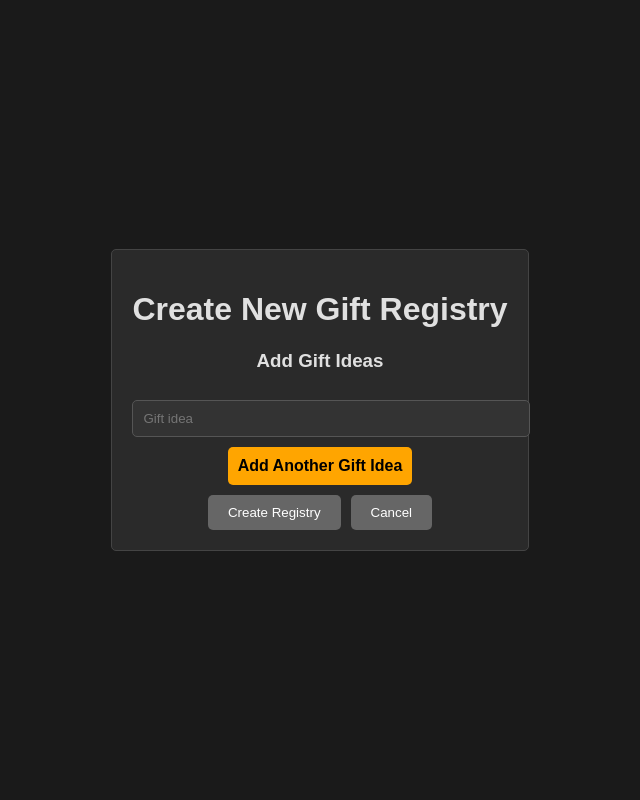
After one commit to WaRRatic/COMP353_Project, a PHP site: page /create_registry.php in a window 1280 px wide. The commit adds this page. Shown: the whole page, without its empty margins (320-960 px from the left). Run offline with PHP 8.4, Linux system fonts and the light colour scheme; the visitor is signed in with stand-in values (Sample User, id 1).

Commit message:
Created Gift registry files: - create registry - gift adding - participant management - group/admin access - navigation - stying -added to Initialize DB script to populate gift registry tables -added button in sidebar for navigation

```diff
--- /dev/null
+++ b/App/create_registry.php
@@ -0,0 +1,90 @@
+<?php
+session_start();
+include("db.php");
+
+//check if user is logged in
+if (!isset($_SESSION['loggedin'])) {
+    header("Location: index.php");
+    exit;
+}
+
+$member_id = $_SESSION['member_id'];
+
+if ($_SERVER['REQUEST_METHOD'] ==='POST') {
+    //insert into gift_registry
+    $sql = "INSERT INTO gift_registry (organizer_member_id) VALUES ($member_id)";
+    $result = $conn->query($sql);
+
+    if ($result) {
+        $registry_id = $conn->insert_id;
+
+        //add creator as a participant
+        $sql = "INSERT INTO gift_registry_participant
+                (participant_member_id, target_gift_registry_id)
+                VALUES ($member_id, $registry_id)";
+        $conn->query($sql);
+
+        //add gift ideas
+        if (!empty($_POST['gift_ideas'])) {
+            foreach ($_POST['gift_ideas'] as $idea) {
+                if (!empty($idea)) {
+                    $sql = "INSERT INTO gift_registry_ideas
+                            (target_gift_registry_id, idea_owner_id, gift_idea_description)
+                            VALUES ($registry_id, $member_id, '$idea')";
+                    $conn->query($sql);
+                }
+            }
+        }
+
+    header("Location: gift_registry.php");
+    exit;
+} else {
+    echo "<script>alert('Error creating registry');</script>";
+}
+}
+?>
+
+<!DOCTYPE html>
+<html lang="en">
+<head>
+    <meta charset="UTF-8">
+    <title>Create Gift Registry</title>
+    <link rel="stylesheet" type="text/css" href="./css/gift_registry.css">
+</head>
+
+<body>
+    <div class="container">
+        <h1>Create New Gift Registry</h1>
+
+        <form method="POST" id="registryForm">
+            <div id="giftIdeas">
+                <h3>Add Gift Ideas</h3>
+                <div id="giftList">
+                    <div class="gift-idea-input">
+                        <input type="text" name="gift_ideas[]" placeholder="Gift idea" required>
+                    </div>
+                </div>
+            <button type="button" onclick="addGiftIdea()" class="add-button">Add Another Gift Idea</button>
+    </div>
+
+    <div class="button-container">
+        <button type="submit" class="primary-button">Create Registry</button>
+        <button type="button" onclick="location.href='gift_registry.php'" class="cancel-button">Cancel</button>
+    </div>
+        </form>
+</div>
+
+<script>
+    function addGiftIdea() {
+        const giftList = document.getElementById('giftList');
+        const div = document.createElement('div');
+        div.className = 'gift-idea-input';
+        div.innerHTML = `
+            <input type="text" name="gift_ideas[]" placeholder="Gift Idea">
+            <button type="button" onclick="this.parentElement.remove()" class="remove-button">Remove</button>
+            `;
+            giftList.appendChild(div);
+    }
+    </script>
+</body>
+</html>
--- /dev/null
+++ b/App/css/gift_registry.css
@@ -0,0 +1,125 @@
+body {
+    background-color: #1a1a1a;
+    color: #e0e0e0;
+    font-family: Arial, sans-serif;
+    transition: background-color 0.3s, color 0.3s;
+    display: flex;
+    flex-direction: column;
+    min-height: 100vh;
+    margin: 0;
+}
+
+.container {
+    max-width: 400px;
+    margin: auto;
+    padding: 20px;
+    text-align: center;
+    border: 1px solid #444;
+    border-radius: 5px;
+    background-color: #2a2a2a;
+}
+
+input[type="text"], input[type="password"] {
+    width: 100%;
+    padding: 10px;
+    margin: 10px 0;
+    background-color: #333;
+    color: #e0e0e0;
+    border: 1px solid #555;
+    border-radius: 5px;
+}
+
+.button-container {
+    display: flex;
+    justify-content: center;
+    gap: 10px;
+    margin-top: 10px;
+}
+
+button {
+    padding: 10px 20px;
+    border: none;
+    background-color: #666;
+    color: #ffffff;
+    border-radius: 5px;
+    cursor: pointer;
+}
+
+button:hover {
+    background-color: #555;
+}
+
+.registry-item {
+    border: 1px solid #ddd;
+    border-radius: 4px;
+    padding: 15px;
+    margin-bottom: 15px;
+}
+
+.view-button, .edit-button {
+    display: inline-block;
+    margin-right: 10px;
+    padding: 5px 10px;
+    background-color: #004314;
+    color: #e0e0e0;
+    text-decoration: none;
+    border-radius: 3px;
+}
+
+.view-button, .edit-button:hover {
+    background-color: #006620;
+}
+
+.add-button {
+    background-color: #FFA500;
+    color: black;
+    border: none;
+    border-radius: 5px;
+    padding: 10px;
+    width: auto;
+    font-size: 16px;
+    font-weight: bold;
+    cursor: pointer;
+}
+
+.add-button:hover {
+    background-color: #FF8C00;
+}
+
+.participant-item {
+    border: 1px solid #ddd;
+    border-radius: 4px;
+    padding: 15px;
+    margin-bottom: 15px;
+    background-color: #2a2a2a;
+    display: flex;
+    justify-content: space-between;
+    align-items: center;
+}
+
+.remove-button {
+    background-color: #666;
+    color: #ffffff;
+    border: none;
+    border-radius: 5px;
+    padding: 5px 10px;
+    cursor: pointer;
+}
+
+.remove-button:hover {
+    background-color: #555;
+}
+
+.add-participant-form {
+    margin: 20px 0;
+}
+
+.add-participant-form select {
+    width: 100%;
+    padding: 10px;
+    margin: 10px 0;
+    background-color: #333;
+    color: #e0e0e0;
+    border: 1px solid #555;
+    border-radius: 5px;
+}
--- a/App/sidebar.php
+++ b/App/sidebar.php
@@ -15,6 +15,7 @@
         <a href="index.php" class="menu-item">Home</a>
         <a href="trending.php" class="menu-item">Trending</a>
         <a href="messages.php" class="menu-item">Messages</a>
+        <a href="gift_registry.php" class="menu-item">Gift Registry</a>
 
     </div>
 </div>
```
Also changed, not shown: App/gift_registry.php (added, +83 -0 lines), App/manage_participants.php (added, +106 -0 lines), App/view_registry.php (added, +110 -0 lines), Database/Initialize DB Data/Initialize_all_data.sql (+39 -0 lines).
